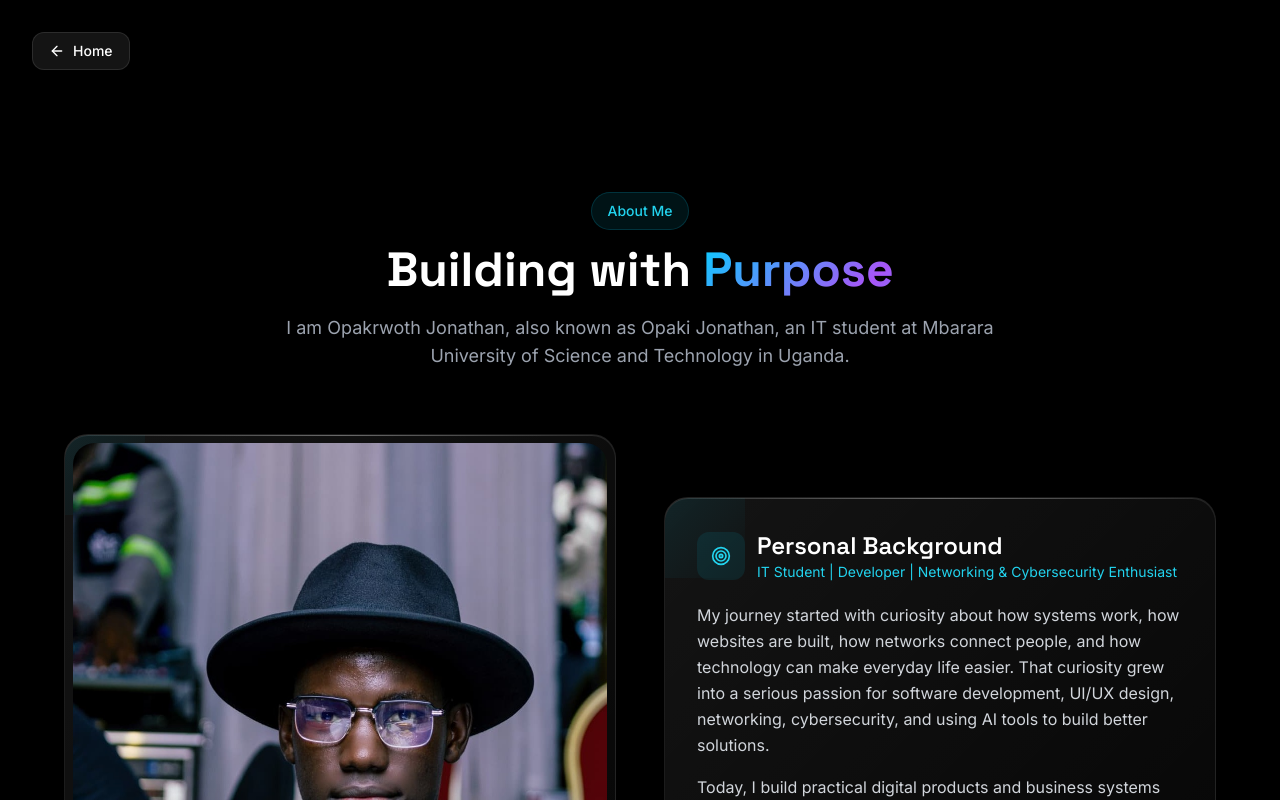
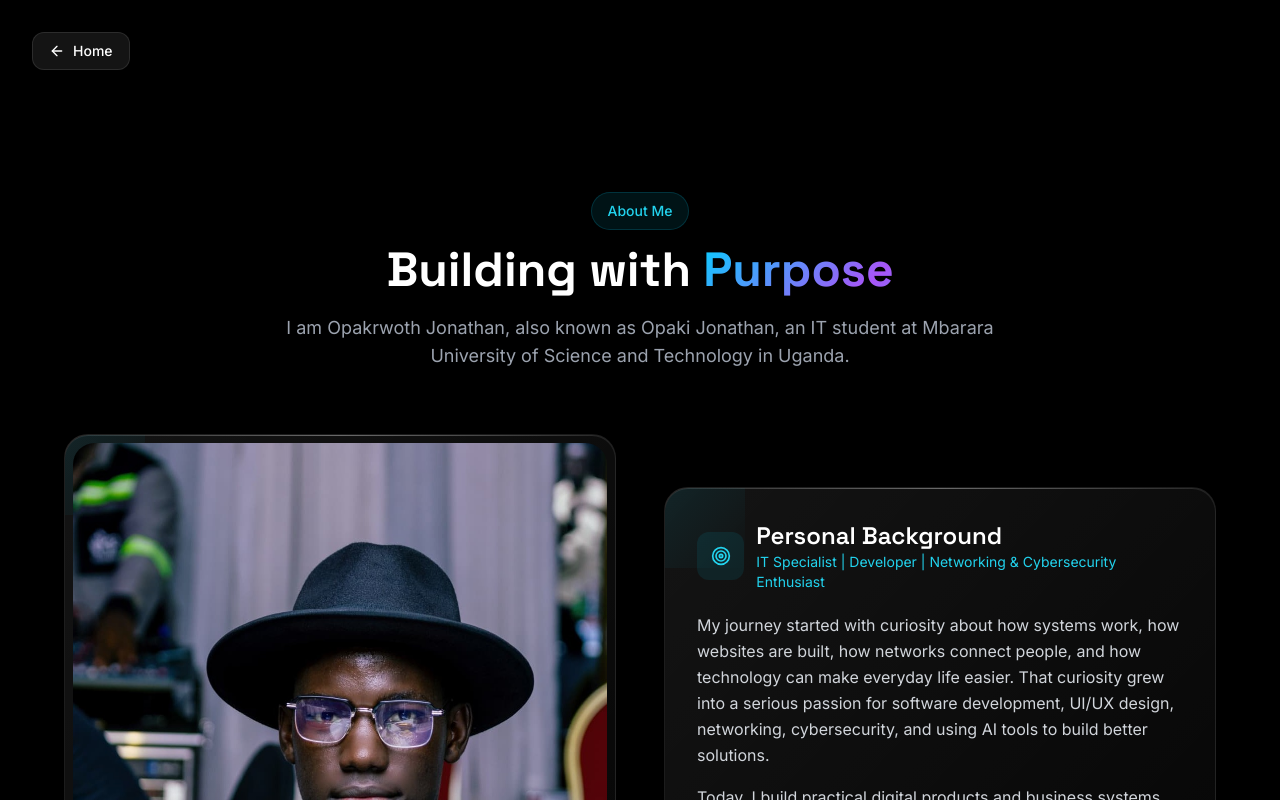
Before and after one commit to opaki25/opakijonathan, a React (Vite) app: page /about in a window 1280 px wide. Shown: the top 800 px of the page. Built offline with nearby package versions, Linux system fonts and the light colour scheme.

Commit message:
Update about role title

```diff
--- a/src/sections/About.jsx
+++ b/src/sections/About.jsx
@@ -138,7 +138,7 @@ const About = () => {
                     Personal Background
                   </h3>
                   <p className={`text-sm ${isDark ? 'text-cyan-400' : 'text-cyan-600'}`}>
-                    IT Student | Developer | Networking & Cybersecurity Enthusiast
+                    IT Specialist | Developer | Networking & Cybersecurity Enthusiast
                   </p>
                 </div>
               </div>
```
